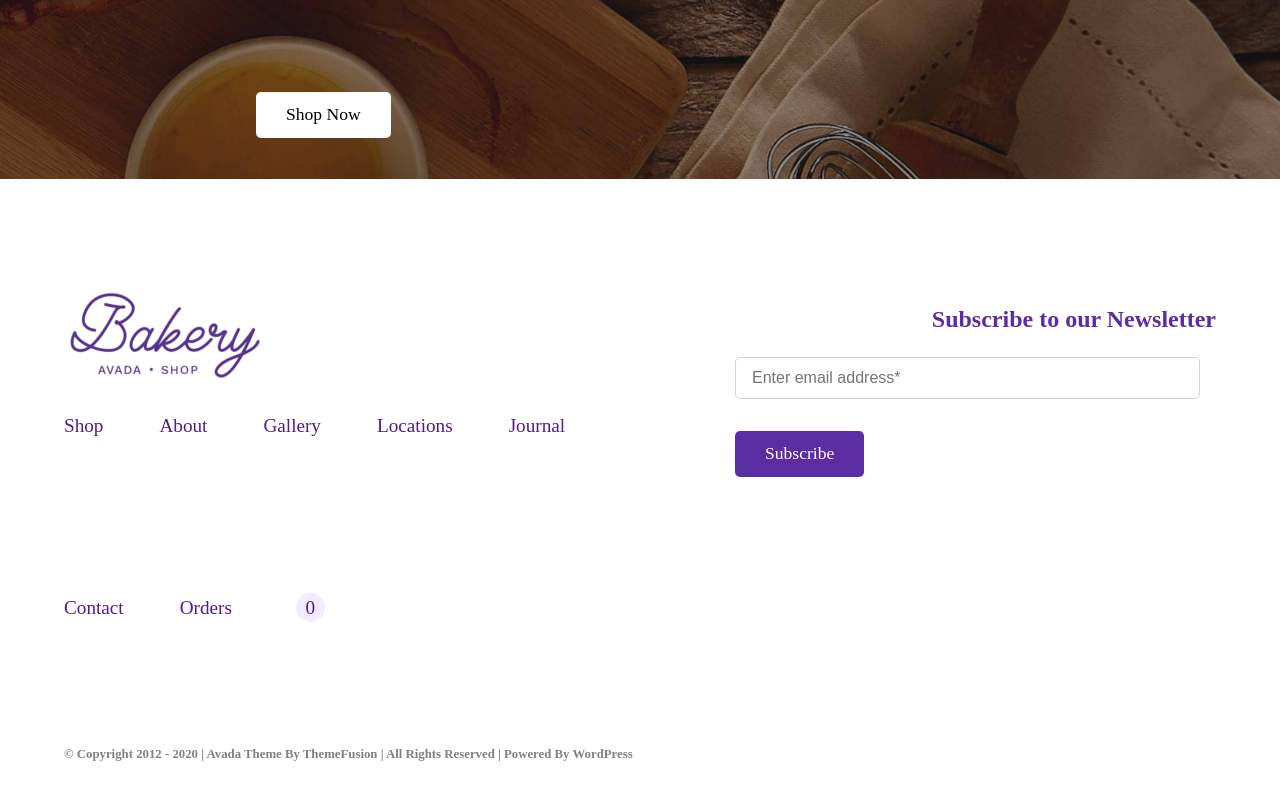
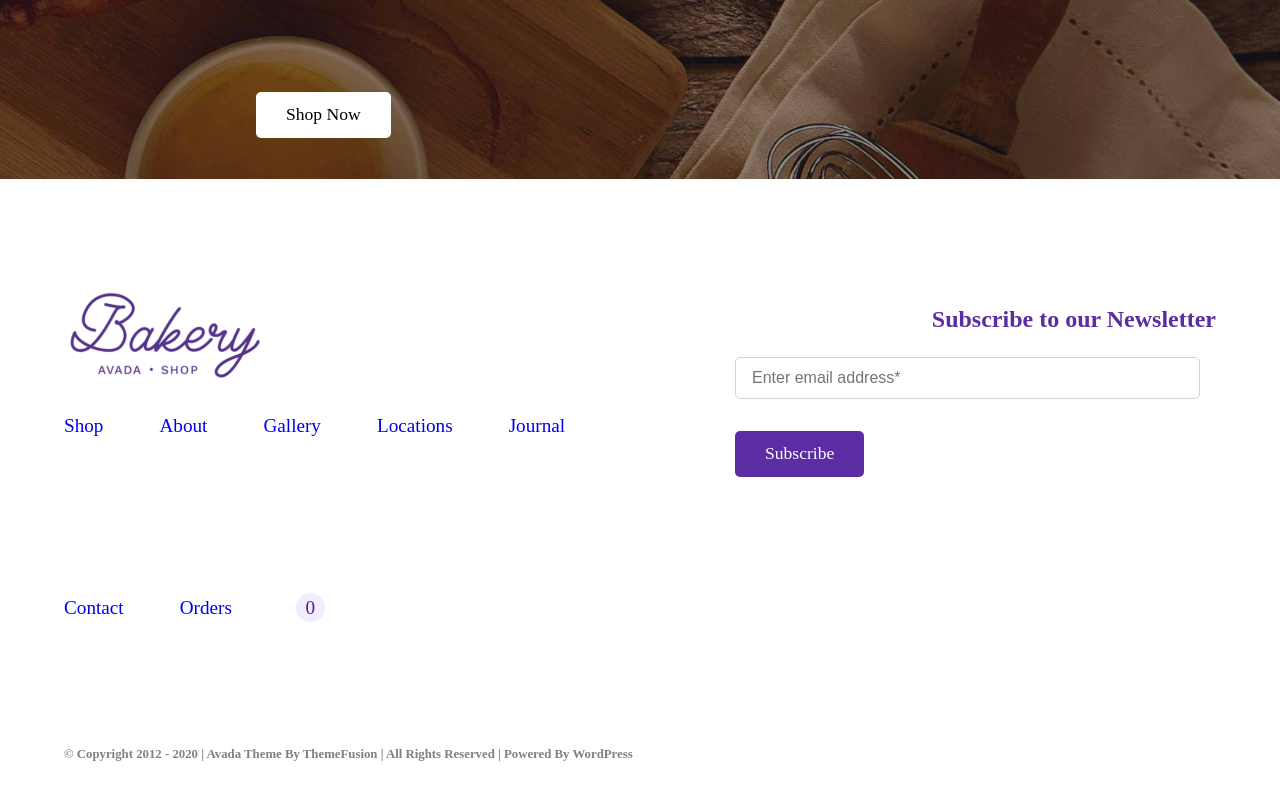
Before and after one commit to Frampolz/proj-html-vuejs, a Vue app: page / in a window 1280 px wide. Shown: the part 7608-8408 px from the top of the page. Built offline with nearby package versions, Linux system fonts and the light colour scheme; the HTML template or start-up script is replaced by a standard one.

Commit message:
remove static footer menu

```diff
--- a/src/components/footer-component/FooterLeft.vue
+++ b/src/components/footer-component/FooterLeft.vue
@@ -5,13 +5,9 @@
     </div>
     <div class="footer-menu">
       <ul>
-        <li><a href="">shop</a></li>
-        <li><a href="">about</a></li>
-        <li><a href="">gallery</a></li>
-        <li><a href="">locations</a></li>
-        <li><a href="">journal</a></li>
-        <li><a href="">contact</a></li>
-        <li><a href="">orders</a></li>
+        <li v-for="(link, index) in menuLink" :key="index">
+          <a href="#">{{ link.link }}</a>
+        </li>
         <li>
           <a href=""><i class="fas fa-shopping-cart"></i><span>0</span></a>
         </li>
@@ -29,6 +25,33 @@
 <script>
 export default {
   name: "FooterLeft",
+  data() {
+    return {
+      menuLink: [
+        {
+          link: "shop",
+        },
+        {
+          link: "about",
+        },
+        {
+          link: "gallery",
+        },
+        {
+          link: "locations",
+        },
+        {
+          link: "journal",
+        },
+        {
+          link: "contact",
+        },
+        {
+          link: "orders",
+        },
+      ],
+    };
+  },
 };
 </script>
 
```
